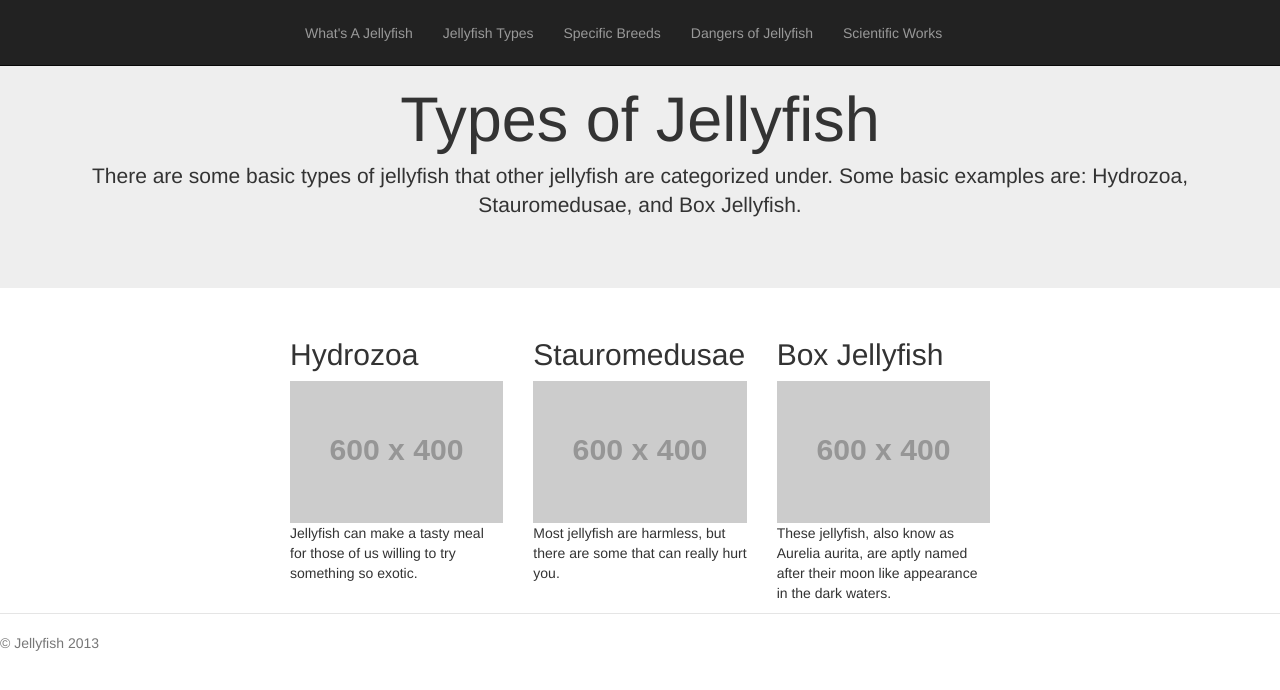
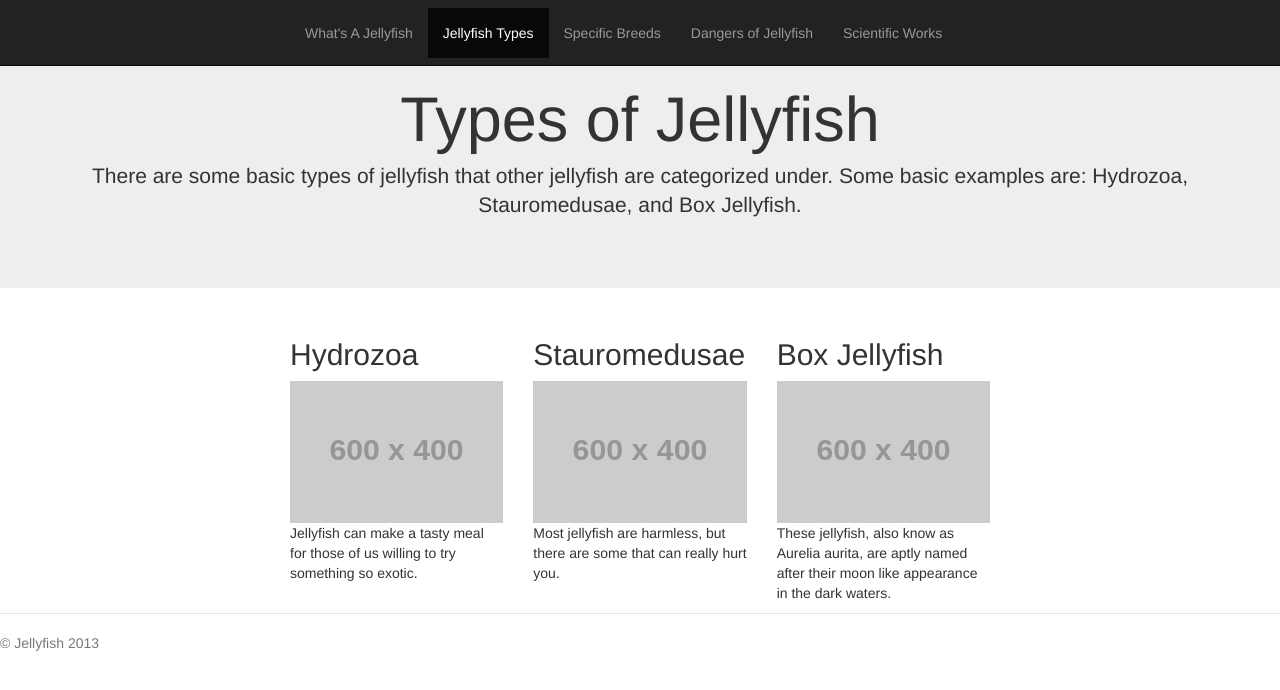
Before and after one commit to ngsabrina/large-data-website, a Jekyll site: the page built from types.html, in a window 1280 px wide. Shown: the top 690 px of the page. Built offline with Jekyll 4.4.1, drawn with Linux system fonts in a browser that asks for light colours.

Commit message:
fixed active nav hilights

```diff
--- a/_layouts/default.html
+++ b/_layouts/default.html
@@ -55,8 +55,8 @@
         </div>
         <div class="collapse navbar-collapse">
           <ul class="nav navbar-nav">
-           <li><a href="{{site.baseurl}}/index.html">What's A Jellyfish</a></li>
-            <li><a href="{{site.baseurl}}/types.html">Jellyfish Types</a></li>
+           <li class="{% if page.url == '/index.html' %}active{% endif %}"><a href="{{site.baseurl}}/index.html">What's A Jellyfish</a></li>
+            <li class="{% if page.url == '/types.html' %}active{% endif %}"><a href="{{site.baseurl}}/types.html">Jellyfish Types</a></li>
             <li><a href="#">Specific Breeds</a></li>
 			 <li><a href="#">Dangers of Jellyfish</a></li>
 			 <li><a href="#">Scientific Works</a></li>
```
